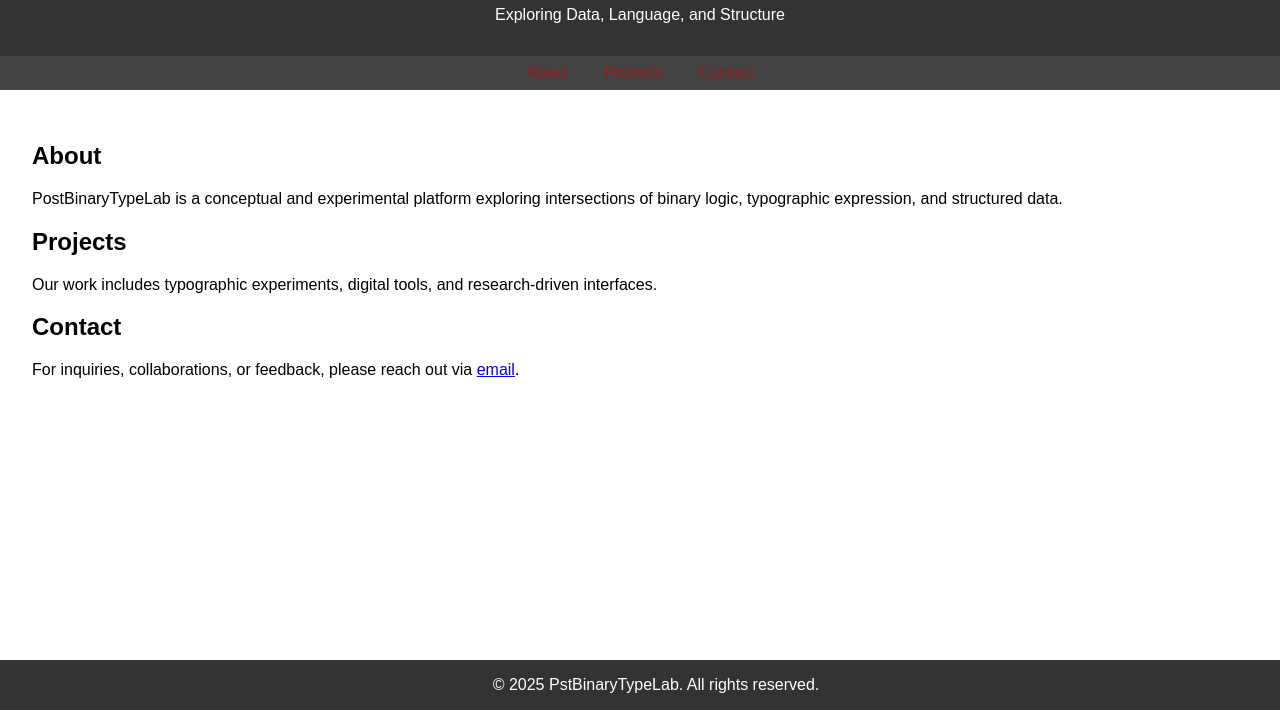
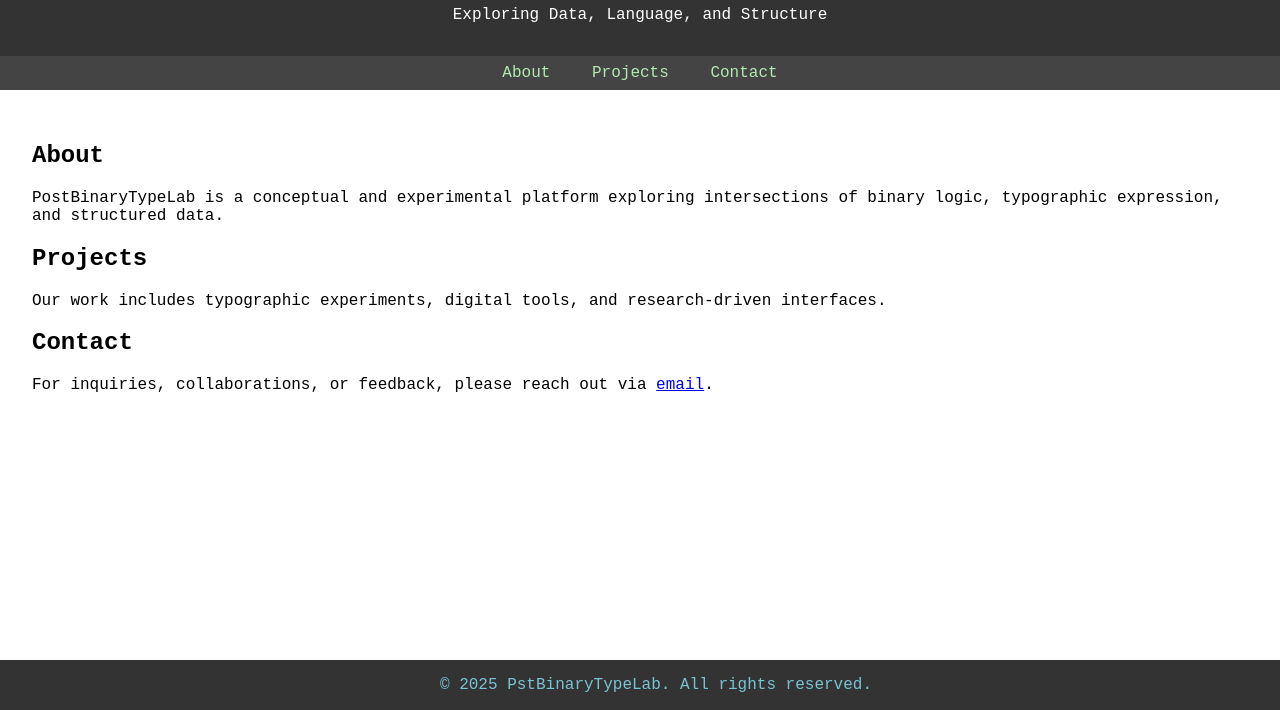
Before and after one commit to A3g-Design/PostBinaryTypeLab, a plain HTML site: page Index.html in a window 1280 px wide. Shown: the part 90-800 px from the top of the page. Drawn offline with Linux system fonts and the light colour scheme.

Commit message:
Changes font and colour

```diff
--- a/style.css
+++ b/style.css
@@ -1,5 +1,5 @@
 body {
-  font-family: Arial, sans-serif;
+  font-family: 'Courier New', Courier, monospace, sans-serif;
   margin: 0;
   padding: 0;
 }
@@ -18,7 +18,7 @@ nav {
 }
 
 nav a {
-  color: rgb(150, 29, 29);
+  color: rgb(179, 233, 177);
   margin: 0 1rem;
   text-decoration: none;
 }
@@ -29,7 +29,7 @@ main {
 
 footer {
   background-color: #333;
-  color: white;
+  color: rgb(121, 196, 211);
   text-align: center;
   padding: 1rem;
   position: fixed;
```
